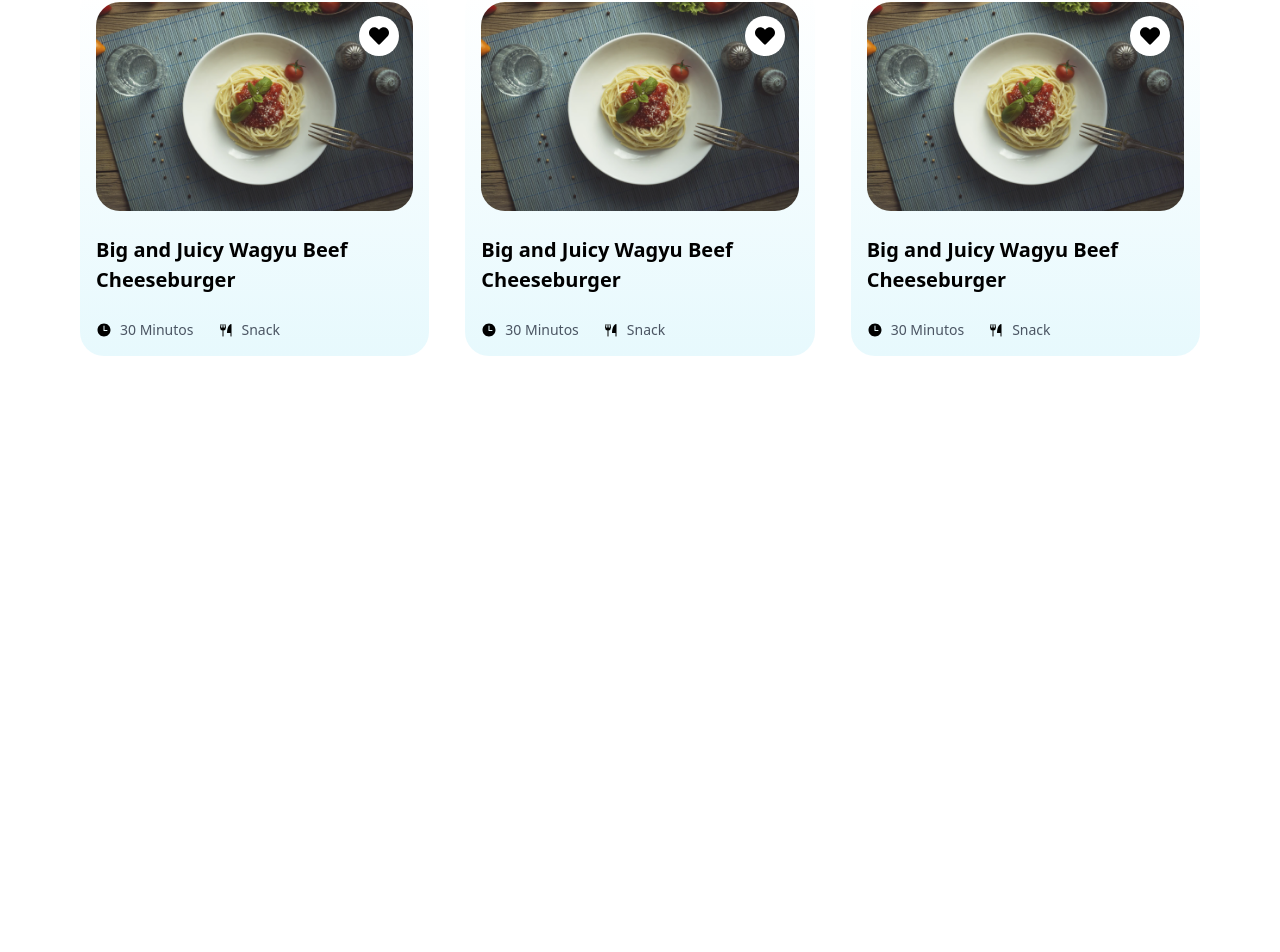
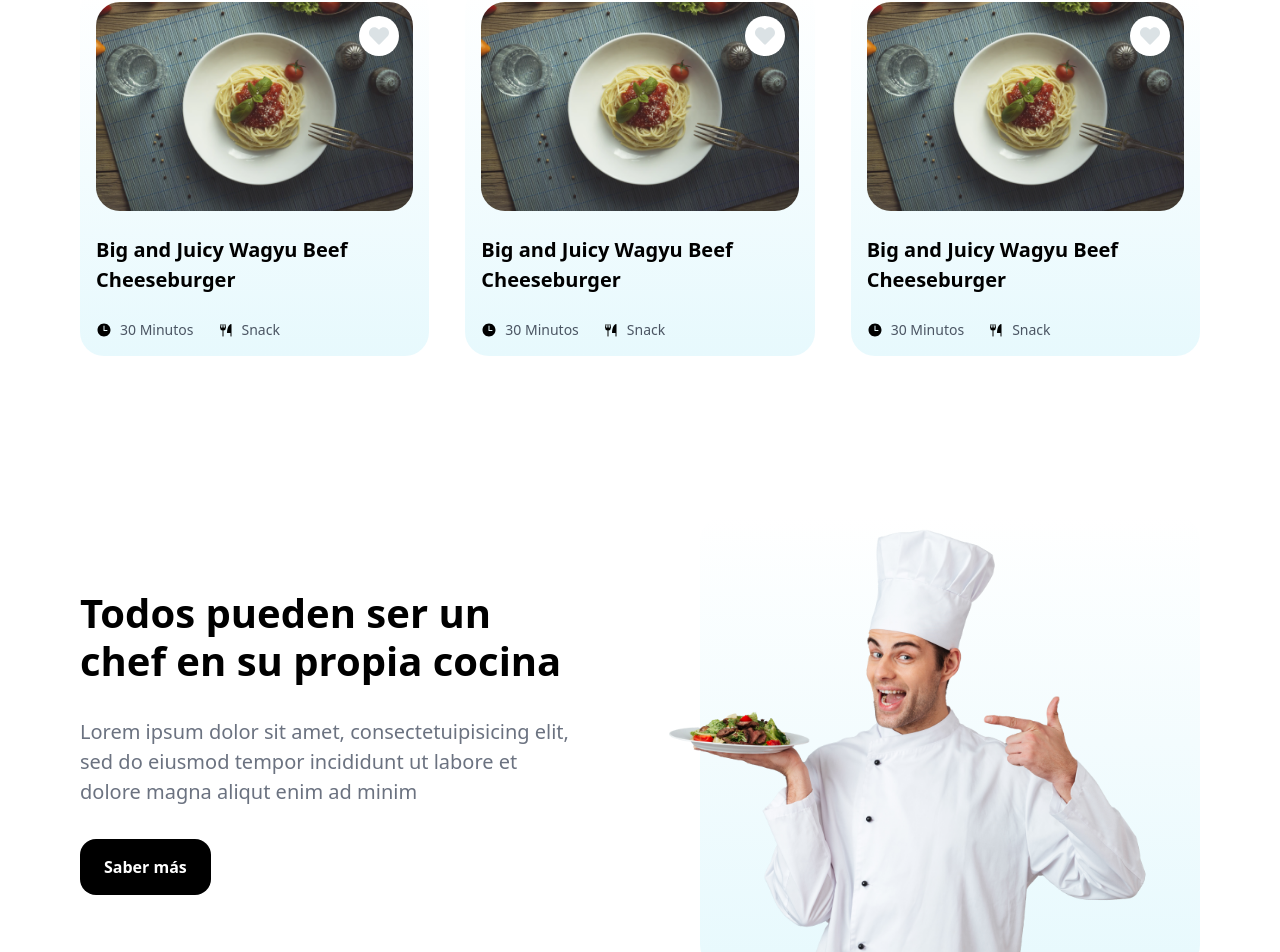
Before and after one commit to AbrahamOrtega/food-app, a Next.js app: page / in a window 1280 px wide. Shown: the part 2604-3556 px from the top of the page. Before the commit the page ends 2960 px from the top, so only its background shows below. Built offline with nearby package versions, Linux system fonts and the light colour scheme.

Commit message:
ad section

```diff
--- /dev/null
+++ b/components/HomePage/AdSection.tsx
@@ -0,0 +1,56 @@
+import Image from "next/image";
+import Chef from "../../public/resources/chef.png";
+
+export const AdSection = () => {
+  return (
+    <>
+      {/* Ad Section mobile */}
+      <div
+        className="w-full flex lg:hidden flex-col items-center relative justify-center rounded-[24px] p-[16px] md:p-[32px] gap-y-[16px]"
+        style={{
+          background:
+            "linear-gradient(to top, rgba(231,249,253, 1), rgba(231,249,253, 0))",
+        }}
+      >
+        <Image src={Chef} alt="Ad" className="w-[220px]" />
+        <h1 className="text-[20px] font-semibold">
+          Todos pueden ser un chef en su propia cocina
+        </h1>
+        <p className="text-gray-500 text-[16px]">
+          Lorem ipsum dolor sit amet, consectetuipisicing elit, sed do eiusmod
+          tempor incididunt ut labore et dolore magna aliqut enim ad minim
+        </p>
+        <div className="flex w-full justify-end">
+          <button className="w-fit px-[16px] py-[10px] bg-black rounded-[16px]">
+            <p className="text-[14px] font-semibold text-white">Saber más</p>
+          </button>
+        </div>
+      </div>
+
+      {/* Ad Section Desktop */}
+      <div className="hidden lg:flex w-full gap-x-[120px] items-center">
+        <div className="flex flex-col w-1/2 h-full gap-y-[32px]">
+          <h1 className="text-[40px] leading-[48px] font-semibold">
+            Todos pueden ser un chef en su propia cocina
+          </h1>
+          <p className="text-gray-500 text-[20px]">
+            Lorem ipsum dolor sit amet, consectetuipisicing elit, sed do eiusmod
+            tempor incididunt ut labore et dolore magna aliqut enim ad minim
+          </p>
+          <button className="w-fit px-[24px] py-[16px] bg-black rounded-[16px]">
+            <p className="text-[16px] font-semibold text-white">Saber más</p>
+          </button>
+        </div>
+        <div
+          className="w-1/2 relative rounded-[24px]"
+          style={{
+            background:
+              "linear-gradient(to top, rgba(231,249,253, 1), rgba(231,249,253, 0))",
+          }}
+        >
+          <Image src={Chef} alt="Ad" className="right-[46px] relative" />
+        </div>
+      </div>
+    </>
+  );
+};
--- a/components/HomePage/RecipesSection.tsx
+++ b/components/HomePage/RecipesSection.tsx
@@ -97,7 +97,7 @@ export default function RecipesSection() {
     <>
       <div className="flex flex-col w-full justify-center items-center">
         <h1 className="font-semibold text-center text-[28px] lg:text-[56px]">
-          Deliciosas y simples recetas
+          Recetas simples y deliciosas
         </h1>
         <p className="text-center flex w-fit pt-[24px] lg:pt-[48px] lg:text-[18px]">
           Lorem ipsum dolor sit amet, consectetuipisicing elit, sed do eiusmod
@@ -122,9 +122,8 @@ export default function RecipesSection() {
                 <div className="flex w-full justify-end pt-[14px] pr-[14px] absolute z-10">
                   <button
                     onClick={() => handleFavorite(recipe.id)}
-                    className={`text-[${
-                      recipe.fav ? "#FF6363" : "#DBE2E5"
-                    }] text-[20px] p-[10px] bg-white rounded-full`}
+                    className="text-[20px] p-[10px] bg-white rounded-full"
+                    style={{ color: recipe.fav ? "#FF6363" : "#DBE2E5" }}
                   >
                     <FaHeart />
                   </button>
--- a/pages/index.tsx
+++ b/pages/index.tsx
@@ -1,3 +1,4 @@
+import { AdSection } from "@/components/HomePage/AdSection";
 import Categories from "@/components/HomePage/Categories";
 import Hero from "@/components/HomePage/Hero";
 import RecipesSection from "@/components/HomePage/RecipesSection";
@@ -12,6 +13,7 @@ export default function Home() {
         <Hero />
         <Categories />
         <RecipesSection />
+        <AdSection />
       </div>
     </>
   );
```
Also changed, not shown: public/resources/chef.png (added).
